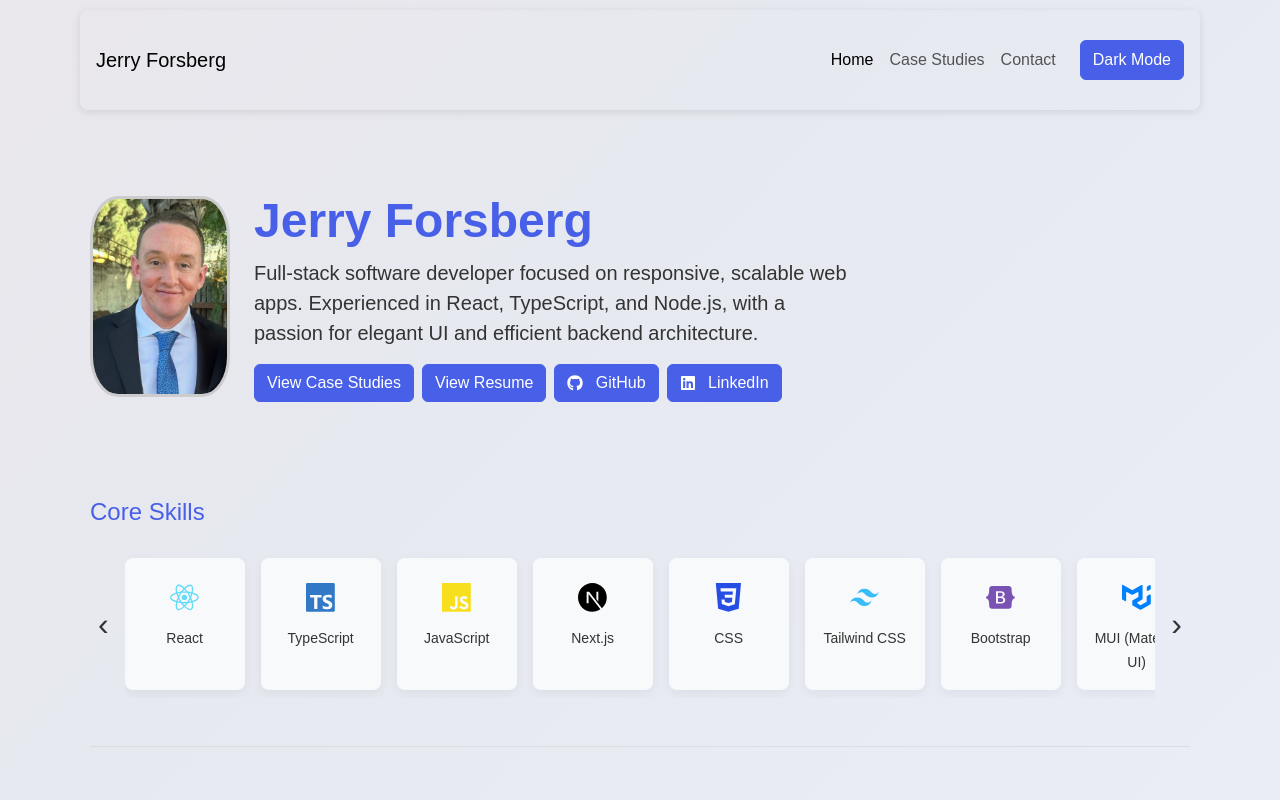
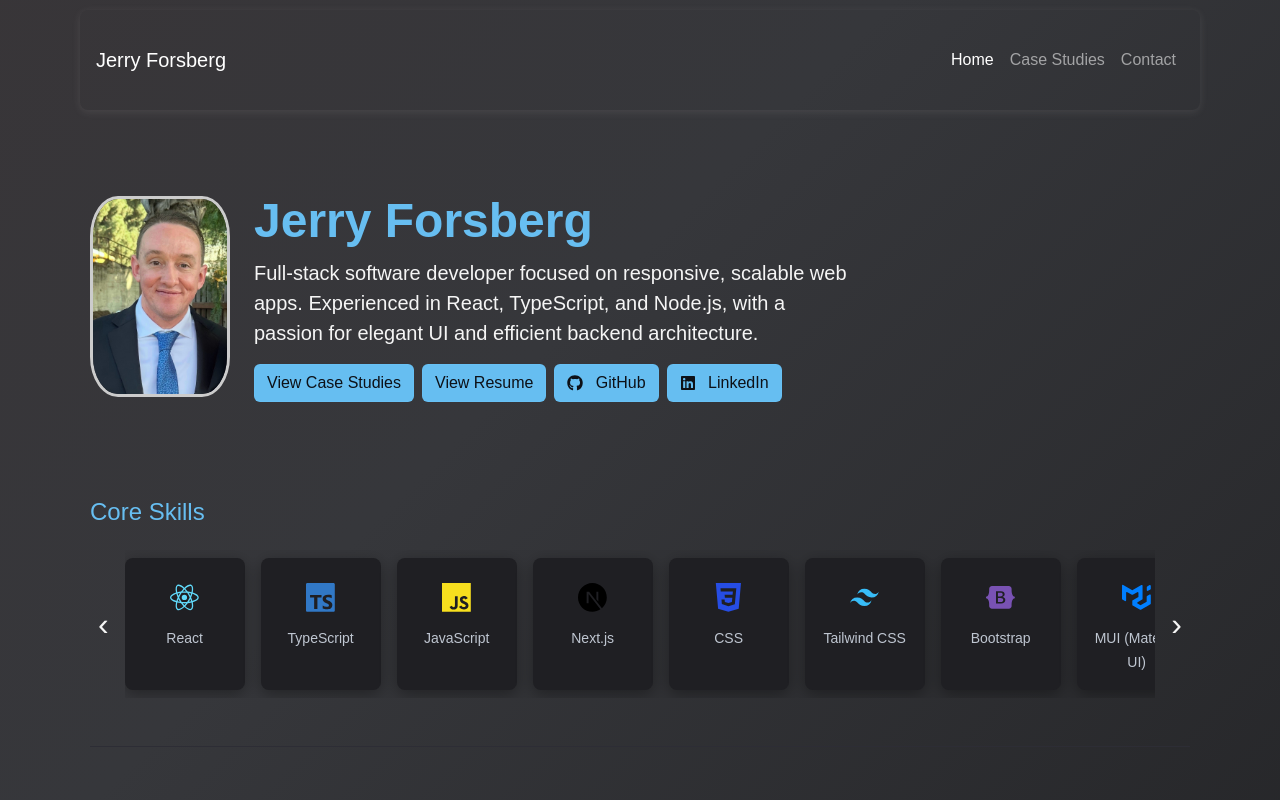
Before and after one commit to JerryForsberg/Jerry-forsberg-portfolio, a React (Create React App) app: page / in a window 1280 px wide. Shown: the top 800 px of the page. Built offline with nearby package versions, Linux system fonts and the light colour scheme.

Commit message:
Remove light mode

```diff
--- a/src/App.js
+++ b/src/App.js
@@ -1,6 +1,5 @@
 import 'bootstrap/dist/css/bootstrap.min.css';
 import './styles/custom.scss'
-import { useState } from 'react';
 import { Routes, Route } from 'react-router-dom';
 import { Container } from 'react-bootstrap';
 import AppNavbar from './common/AppNavbar'
@@ -11,15 +10,10 @@
 
 function App() {
 
-  const [theme, setTheme] = useState('light'); // State to manage theme
-
-  const toggleTheme = () => {
-    setTheme((prevTheme) => (prevTheme === 'light' ? 'dark' : 'light'));
-  };
   return (
-    <div className={`app ${theme}`}>
+    <div className="app dark">
       <Container>
-        <AppNavbar toggleTheme={toggleTheme} theme={theme} />
+        <AppNavbar />
         <Routes>
           <Route path="/" element={<Home />} />
           <Route path="/caseStudies" element={<CaseStudies />} />
--- a/src/common/AppNavbar.js
+++ b/src/common/AppNavbar.js
@@ -1,9 +1,9 @@
 import React, { useState, useEffect } from 'react';
-import { Navbar, Nav, Button } from 'react-bootstrap';
+import { Navbar, Nav } from 'react-bootstrap';
 import { LinkContainer } from 'react-router-bootstrap';
 import { useLocation } from 'react-router-dom';
 
-const AppNavbar = ({ toggleTheme, theme }) => {
+const AppNavbar = () => {
   const [expanded, setExpanded] = useState(false);
   const location = useLocation();
 
@@ -12,7 +12,14 @@
   }, [location]);
 
   return (
-    <Navbar expanded={expanded} onToggle={() => setExpanded(prev => !prev)} style={{ height: '100px' }} variant={theme} expand="md" className="app-navbar px-3 rounded-3 shadow-sm mb-4">
+    <Navbar
+      expanded={expanded}
+      onToggle={() => setExpanded(prev => !prev)}
+      style={{ height: '100px' }}
+      variant="dark"
+      expand="md"
+      className="app-navbar px-3 rounded-3 shadow-sm mb-4"
+    >
       <Navbar.Brand href="/">Jerry Forsberg</Navbar.Brand>
       <Navbar.Toggle aria-controls="basic-navbar-nav" />
       <Navbar.Collapse id="basic-navbar-nav">
@@ -26,9 +33,6 @@
           <LinkContainer to="/contact">
             <Nav.Link>Contact</Nav.Link>
           </LinkContainer>
-          <Button variant={theme === 'light' ? 'outline-dark' : 'outline-light'} onClick={toggleTheme} className="ms-3">
-            {theme === 'light' ? 'Dark Mode' : 'Light Mode'}
-          </Button>
         </Nav>
       </Navbar.Collapse>
     </Navbar>
--- a/src/styles/_home.scss
+++ b/src/styles/_home.scss
@@ -2,16 +2,16 @@
 
     h1,
     h2 {
-        color: #485fe8;
+        color: $btn-bg-dark;
     }
 
     .btn-primary {
-        background-color: #485fe8;
-        border-color: #485fe8;
+        background-color: $btn-bg-dark;
+        border-color: $btn-bg-dark;
 
         &:hover {
-            background-color: darken(#485fe8, 8%);
-            border-color: darken(#485fe8, 8%);
+            background-color: darken($btn-bg-dark, 8%);
+            border-color: darken($btn-bg-dark, 8%);
         }
     }
 }
@@ -82,9 +82,10 @@
     width: 120px;
     min-height: 100px;
     padding: 1rem;
-    background-color: #f8f9fa;
+    background-color: #1f1f23;
     border-radius: 0.5rem;
-    box-shadow: 0 4px 12px rgba(0, 0, 0, 0.05);
+    box-shadow: 0 4px 16px rgba(0, 0, 0, 0.35);
+    color: #e7e9f3;
     transition: transform 0.3s ease;
 
     &:hover {
@@ -94,6 +95,7 @@
     .icon {
         font-size: 1.8rem;
         margin-bottom: 0.5rem;
+        color: $btn-bg-dark;
     }
 }
 
@@ -103,7 +105,7 @@
     padding-bottom: 3rem;
 
     &:not(:last-child) {
-        border-bottom: 1px solid #ddd;
+        border-bottom: 1px solid #2d2d35;
     }
 }
 
--- a/src/styles/custom.scss
+++ b/src/styles/custom.scss
@@ -1,120 +1,16 @@
 @import 'bootstrap/scss/functions';
 @import 'bootstrap/scss/variables';
-@import 'home';
 
-$primary: black;
-$background-color-light: #ffffff;
-$text-color-light: #000000;
-$navbar-bg-light: #f8f9fa;
-$btn-bg-light: #485fe8;
-$btn-text-light: white;
+$primary: #68c1f5;
 
 $background-color-dark: #121212;
 $text-color-dark: #ffffff;
 $navbar-bg-dark: #343a40;
 $btn-bg-dark: rgb(104 193 245 / 98%);
-$btn-text-dark: black;
+$btn-text-dark: #0d1117;
 
+@import 'home';
 @import 'bootstrap/scss/bootstrap';
-
-.app.light {
-  background: linear-gradient(-45deg, #f0f4ff, #e6e9f0, #f3e2e2, #dce3f2);
-  background-size: 400% 400%;
-  animation: gradientShift 12s ease infinite;
-  color: #333;
-
-  @keyframes gradientShift {
-    0% {
-      background-position: 0% 50%;
-    }
-
-    50% {
-      background-position: 100% 50%;
-    }
-
-    100% {
-      background-position: 0% 50%;
-    }
-  }
-
-  h1,
-  h2 {
-    color: $btn-bg-light;
-  }
-
-
-  .btn {
-    background-color: $btn-bg-light;
-    color: $btn-text-light;
-    border-color: $btn-bg-light;
-
-    &:hover {
-      background-color: lighten($btn-bg-light, 10%);
-      border-color: lighten($btn-bg-light, 10%);
-    }
-
-    .back-arrow {
-      color: $btn-text-light;
-    }
-  }
-
-  .custom-heading {
-    color: $text-color-light;
-  }
-
-  .card {
-    background-color: $background-color-light;
-  }
-
-  .card-body {
-    border-color: $text-color-light;
-  }
-
-  .card-title {
-    color: $btn-bg-light;
-  }
-
-  .card-text {
-    color: $text-color-light;
-  }
-
-  .nav-link {
-    &:hover {
-      box-shadow: 0 8px 24px rgba(0, 0, 0, 0.15);
-    }
-  }
-
-  .navbar-brand {
-    transition: transform 0.3s ease-in-out, box-shadow 0.3s ease-in-out;
-
-    &:hover {
-      transform: translateY(-2px) scale(1.03);
-      border-radius: 0.5rem;
-      box-shadow: 0 8px 24px rgba(0, 0, 0, 0.15);
-    }
-  }
-
-  .navbar {
-    box-shadow: 0 2px 8px rgba(0, 0, 0, 0.1) !important;
-  }
-
-  .scroll-arrow {
-    color: #333;
-
-    &:hover {
-      color: $btn-bg-light;
-    }
-  }
-
-  .case-img {
-    box-shadow: 0 8px 24px rgba(0, 0, 0, 0.39);
-  }
-
-  .git-link {
-    color: $btn-bg-light;
-    font-size: 2rem;
-  }
-}
 
 .app.dark {
   background: linear-gradient(-45deg, #0e0e0f, #36373b, #3d3131, #272b2e);
@@ -145,7 +41,7 @@
 
   .btn {
     background-color: $btn-bg-dark;
-    color: $text-color-dark;
+    color: $btn-text-dark;
     border-color: $btn-bg-dark;
 
     &:hover {
@@ -155,7 +51,7 @@
     }
 
     .back-arrow {
-      color: $text-color-dark;
+      color: $btn-text-dark;
     }
   }
 
@@ -204,7 +100,7 @@
   }
 
   small {
-    color: $text-color-light;
+    color: #bfc6d1;
   }
 
   .scroll-arrow {
@@ -233,6 +129,8 @@
 
 body {
   font-family: 'Arial', sans-serif;
+  background-color: $background-color-dark;
+  color: $text-color-dark;
 }
 
 .btn {
@@ -257,7 +155,7 @@
 .btn-custom {
   background-color: $primary;
   border-color: $primary;
-  color: white;
+  color: $btn-text-dark;
 
   &:hover {
     background-color: darken($primary, 10%);
@@ -348,7 +246,7 @@
 
 .case-img {
   max-width: 100%;
-  height: "auto";
+  height: auto;
   border-radius: 20px;
   transition: transform 0.3s ease-in-out, box-shadow 0.3s ease-in-out;
 
@@ -369,7 +267,7 @@
     top: 100%;
     left: 0;
     width: 100%;
-    background-color: $navbar-bg-light;
+    background-color: $navbar-bg-dark;
     padding: 1rem;
     box-shadow: 0 4px 12px rgba(0, 0, 0, 0.05);
     border-radius: 10px;
@@ -383,13 +281,4 @@
     }
   }
 
-  &.navbar-dark {
-    .navbar-collapse {
-      background-color: $navbar-bg-dark;
-
-      @media (min-width: 768px) {
-        background-color: transparent;
-      }
-    }
-  }
 }
```
